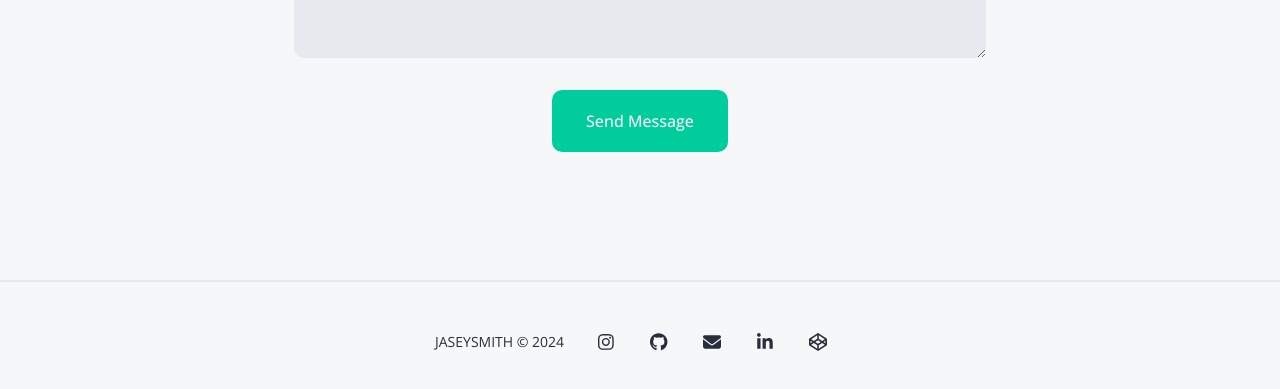
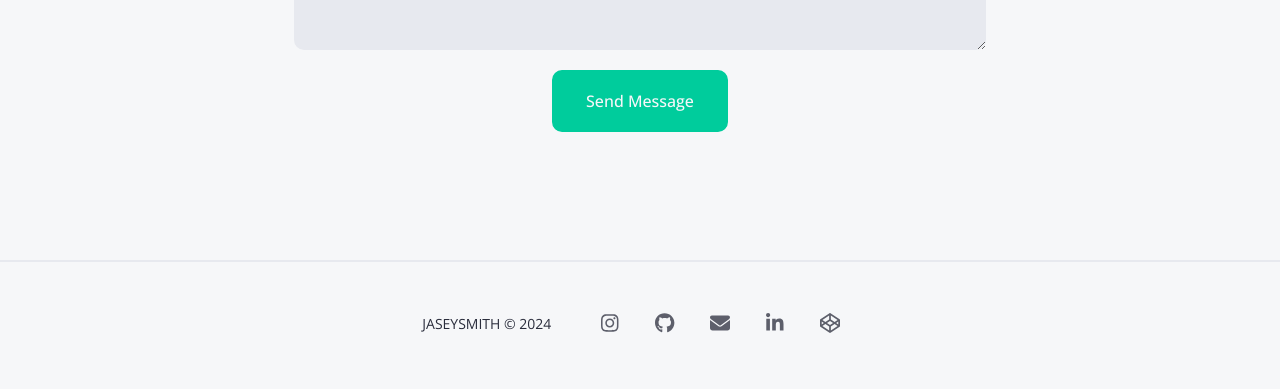
Before and after one commit to JaseySmith/react-portfolio, a React (Create React App) app: page / in a window 1280 px wide. Shown: the part 2665-3054 px from the top of the page. Built offline with nearby package versions, Linux system fonts and the light colour scheme.

Commit message:
Update UI Design

```diff
--- a/src/App.css
+++ b/src/App.css
@@ -62,7 +62,6 @@ button {
 
 .scrolled {
   background-color: var(--light);
-  transition: all 0.2s;
 }
 
 .header-container {
@@ -423,7 +422,7 @@ form textarea {
 }
 
 form .btn {
-  margin-top: 28px;
+  margin-top: 16px;
 }
 
 ::-webkit-input-placeholder {
@@ -466,23 +465,23 @@ footer nav {
 }
 
 footer nav a {
-  font-size: 18px;
+  font-size: 20px;
   text-decoration: none;
   color: var(--dark);
+  opacity: 0.75;
   padding: 2px;
   margin: 0 16px;
   transition: all 0.2s;
-  text-transform: uppercase;
   line-height: 2;
 }
 
 footer nav a:hover {
-  color: #00cc9c;
+  opacity: 1;
 }
 
 .copyright {
   font-size: 14px;
-  margin-right: 16px;
+  margin-right: 32px;
 }
 
 
@@ -490,7 +489,8 @@ footer nav a:hover {
 /* --- Media Queries --- */
 @media screen and (max-width: 1024px) {
   .nav-menu {
-    transform: translateY(-100%);
+    pointer-events: none;
+    transform: translateX(100%);
     display: flex;
     flex-direction: column;
     justify-content: center;
@@ -500,19 +500,20 @@ footer nav a:hover {
     top: 0;
     height: 100vh;
     width: 100%;
-    background-color: var(--shade);
+    background-color: var(--light);
     flex-direction: column;
     justify-content: center;
     transition: transform .45s cubic-bezier(.45,0,0,1);
   }
 
   .expanded {
-    transform: translateY(0);
+    pointer-events: auto;
+    transform: translateX(0%)
   }
 
   .nav-menu a {
     margin: 0;
-    padding: 18px;
+    padding: 16px;
   }
 
   .header-container {
@@ -520,7 +521,7 @@ footer nav a:hover {
   }
 
   #toggle {
-    padding: 18px;
+    padding: 16px;
     margin: 0;
     display: inline-block;
   }
@@ -564,11 +565,6 @@ footer nav a:hover {
     font-size: 24px;
   }
 
-  .btn {
-    display: block;
-    width: 100%;
-  }
-
   .flex {
     flex-direction: column;
   }
@@ -606,11 +602,11 @@ footer nav a:hover {
   }
 
   footer nav a {
-    margin: 0 8px;
+    margin: 0 16px;
   }
 
   .copyright {
-    margin: 0 0 24px;
+    margin: 0 0 16px;
   }
 }
 
@@ -665,3 +661,11 @@ footer nav a:hover {
     padding: 40px 20%;
   }
 }
+
+
+
+/* --- Animations --- */
+@keyframes fade-in  {
+  from {transform: translateX(100%);}
+  to {transform: translateX(0%);}
+}
--- a/src/components/About.js
+++ b/src/components/About.js
@@ -10,7 +10,7 @@ function About() {
             <FontAwesomeIcon icon={faUser} />
             <h2>About Me</h2>
             <div className="flex">
-              <p className="text">Hello, I'm Jasey, a full-stack web developer with a passion for creating impactful digital experiences. My journey into the world of coding began four years ago when I discovered the endless possibilities it offered. This passion drove me to start my formal education through <a href="https://www.freecodecamp.org/" target="_blank" rel="noreferrer">freeCodeCamp.org.</a><br></br><br></br>
+              <p className="text">Hi, I'm Jasey, a full-stack web developer. My journey into the world of coding began four years ago when I discovered the endless possibilities it offered. This discovery drove me to start my formal education through <a href="https://www.freecodecamp.org/" target="_blank" rel="noreferrer">freeCodeCamp.org.</a><br></br><br></br>
 
 Over the years, I've earned multiple certifications in a dozen programming languages and have had the pleasure of helping clients enhance their online presence. I specialize in the React JavaScript library and work primarily with the M.E.R.N. stack. If you have any questions or would like to discuss a project, feel free to reach out at <a href="mailto:jaseyhsmith@gmail.com" target="_blank" rel="noreferrer">jaseyhsmith@gmail.com.</a></p>
               <div className="container">
```
